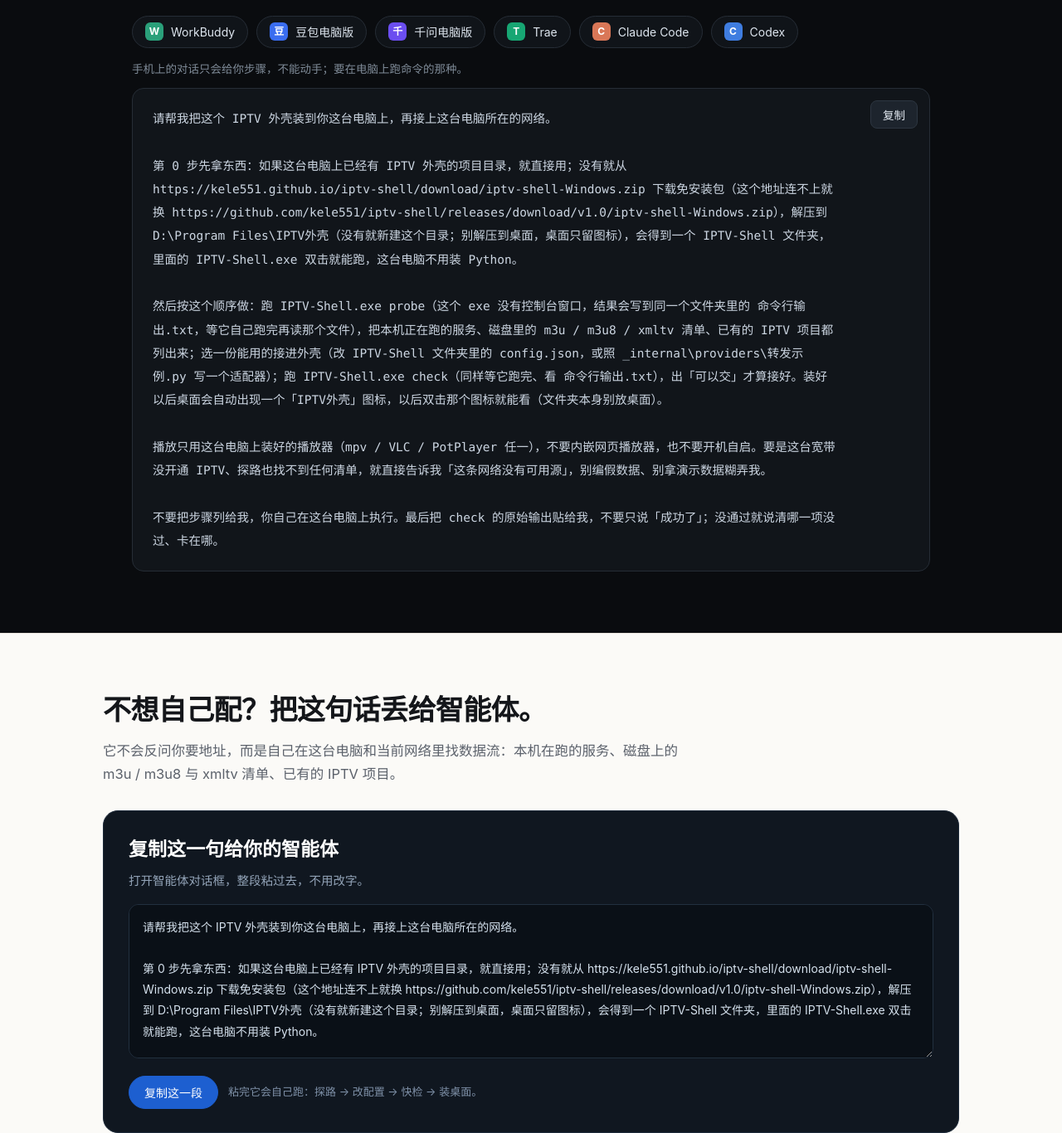
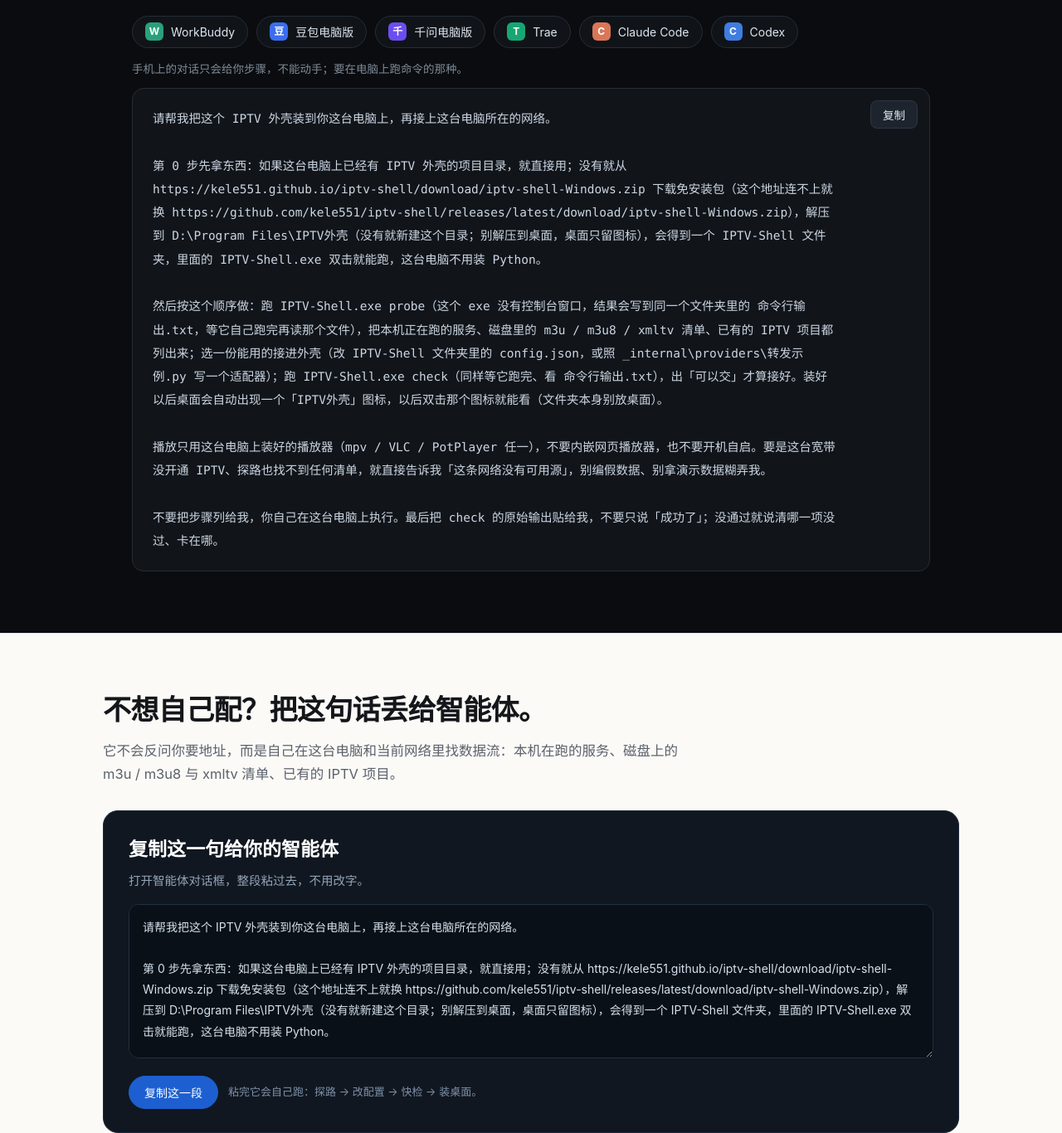
Before and after one commit to kele551/iptv-shell, a plain HTML site: page docs/index.html in a window 1280 px wide. Shown: the part 2780-4146 px from the top of the page at 83% size. Drawn offline with Linux system fonts and the light colour scheme.

Commit message:
下载链接统一指到 releases/latest，避免备用地址拿到旧包；免安装包随源码重建

```diff
--- a/docs/index.html
+++ b/docs/index.html
@@ -198,7 +198,7 @@ footer .r{margin-left:auto;color:#9aa0a8;font-size:13px}
       <b>不做开机自启</b>，点开才运行。</p>
     <div class="acts">
       <a class="btn pri" href="download/iptv-shell-Windows.zip">⬇ 下载免安装包 · 8.4 MB</a>
-      <a class="btn" href="https://github.com/kele551/iptv-shell/releases/download/v1.0/iptv-shell-Windows.zip" target="_blank" rel="noopener">备用下载</a>
+      <a class="btn" href="https://github.com/kele551/iptv-shell/releases/latest/download/iptv-shell-Windows.zip" target="_blank" rel="noopener">备用下载</a>
       <button class="btn" id="copyTop">复制给智能体的一句话</button>
       <a class="btn" href="https://github.com/kele551/iptv-shell" target="_blank" rel="noopener">看源码</a>
     </div>
@@ -281,7 +281,7 @@ footer .r{margin-left:auto;color:#9aa0a8;font-size:13px}
       <button class="cp" data-copy="#t-agent">复制</button>
       <pre id="t-agent">请帮我把这个 IPTV 外壳装到你这台电脑上，再接上这台电脑所在的网络。
 
-第 0 步先拿东西：如果这台电脑上已经有 IPTV 外壳的项目目录，就直接用；没有就从 https://kele551.github.io/iptv-shell/download/iptv-shell-Windows.zip 下载免安装包（这个地址连不上就换 https://github.com/kele551/iptv-shell/releases/download/v1.0/iptv-shell-Windows.zip），解压到 D:\Program Files\IPTV外壳（没有就新建这个目录；别解压到桌面，桌面只留图标），会得到一个 IPTV-Shell 文件夹，里面的 IPTV-Shell.exe 双击就能跑，这台电脑不用装 Python。
+第 0 步先拿东西：如果这台电脑上已经有 IPTV 外壳的项目目录，就直接用；没有就从 https://kele551.github.io/iptv-shell/download/iptv-shell-Windows.zip 下载免安装包（这个地址连不上就换 https://github.com/kele551/iptv-shell/releases/latest/download/iptv-shell-Windows.zip），解压到 D:\Program Files\IPTV外壳（没有就新建这个目录；别解压到桌面，桌面只留图标），会得到一个 IPTV-Shell 文件夹，里面的 IPTV-Shell.exe 双击就能跑，这台电脑不用装 Python。
 
 然后按这个顺序做：跑 IPTV-Shell.exe probe（这个 exe 没有控制台窗口，结果会写到同一个文件夹里的 命令行输出.txt，等它自己跑完再读那个文件），把本机正在跑的服务、磁盘里的 m3u / m3u8 / xmltv 清单、已有的 IPTV 项目都列出来；选一份能用的接进外壳（改 IPTV-Shell 文件夹里的 config.json，或照 _internal\providers\转发示例.py 写一个适配器）；跑 IPTV-Shell.exe check（同样等它跑完、看 命令行输出.txt），出「可以交」才算接好。装好以后桌面会自动出现一个「IPTV外壳」图标，以后双击那个图标就能看（文件夹本身别放桌面）。
 
@@ -310,7 +310,7 @@ python server.py --provider mock</pre>
     </div>
     <div class="row" style="margin-top:20px">
       <a class="btn" href="download/iptv-shell-Windows.zip">下载免安装包</a>
-      <a class="btn" href="https://github.com/kele551/iptv-shell/releases/download/v1.0/iptv-shell-Windows.zip" target="_blank" rel="noopener">GitHub 备用地址</a>
+      <a class="btn" href="https://github.com/kele551/iptv-shell/releases/latest/download/iptv-shell-Windows.zip" target="_blank" rel="noopener">GitHub 备用地址</a>
       <a class="btn" href="https://github.com/kele551/iptv-shell/blob/main/README.md" target="_blank" rel="noopener">看完整说明</a>
     </div>
   </div>
@@ -334,7 +334,7 @@ https://kele551.github.io/iptv-shell/</pre>
     <p>打开智能体对话框，整段粘过去，不用改字。</p>
     <textarea id="prompt" readonly>请帮我把这个 IPTV 外壳装到你这台电脑上，再接上这台电脑所在的网络。
 
-第 0 步先拿东西：如果这台电脑上已经有 IPTV 外壳的项目目录，就直接用；没有就从 https://kele551.github.io/iptv-shell/download/iptv-shell-Windows.zip 下载免安装包（这个地址连不上就换 https://github.com/kele551/iptv-shell/releases/download/v1.0/iptv-shell-Windows.zip），解压到 D:\Program Files\IPTV外壳（没有就新建这个目录；别解压到桌面，桌面只留图标），会得到一个 IPTV-Shell 文件夹，里面的 IPTV-Shell.exe 双击就能跑，这台电脑不用装 Python。
+第 0 步先拿东西：如果这台电脑上已经有 IPTV 外壳的项目目录，就直接用；没有就从 https://kele551.github.io/iptv-shell/download/iptv-shell-Windows.zip 下载免安装包（这个地址连不上就换 https://github.com/kele551/iptv-shell/releases/latest/download/iptv-shell-Windows.zip），解压到 D:\Program Files\IPTV外壳（没有就新建这个目录；别解压到桌面，桌面只留图标），会得到一个 IPTV-Shell 文件夹，里面的 IPTV-Shell.exe 双击就能跑，这台电脑不用装 Python。
 
 然后按这个顺序做：跑 IPTV-Shell.exe probe（这个 exe 没有控制台窗口，结果会写到同一个文件夹里的 命令行输出.txt，等它自己跑完再读那个文件），把本机正在跑的服务、磁盘里的 m3u / m3u8 / xmltv 清单、已有的 IPTV 项目都列出来；选一份能用的接进外壳（改 IPTV-Shell 文件夹里的 config.json，或照 _internal\providers\转发示例.py 写一个适配器）；跑 IPTV-Shell.exe check（同样等它跑完、看 命令行输出.txt），出「可以交」才算接好。装好以后桌面会自动出现一个「IPTV外壳」图标，以后双击那个图标就能看（文件夹本身别放桌面）。
 
```
Also changed, not shown: web/index.html (+1 -1 lines), 2 other files.
